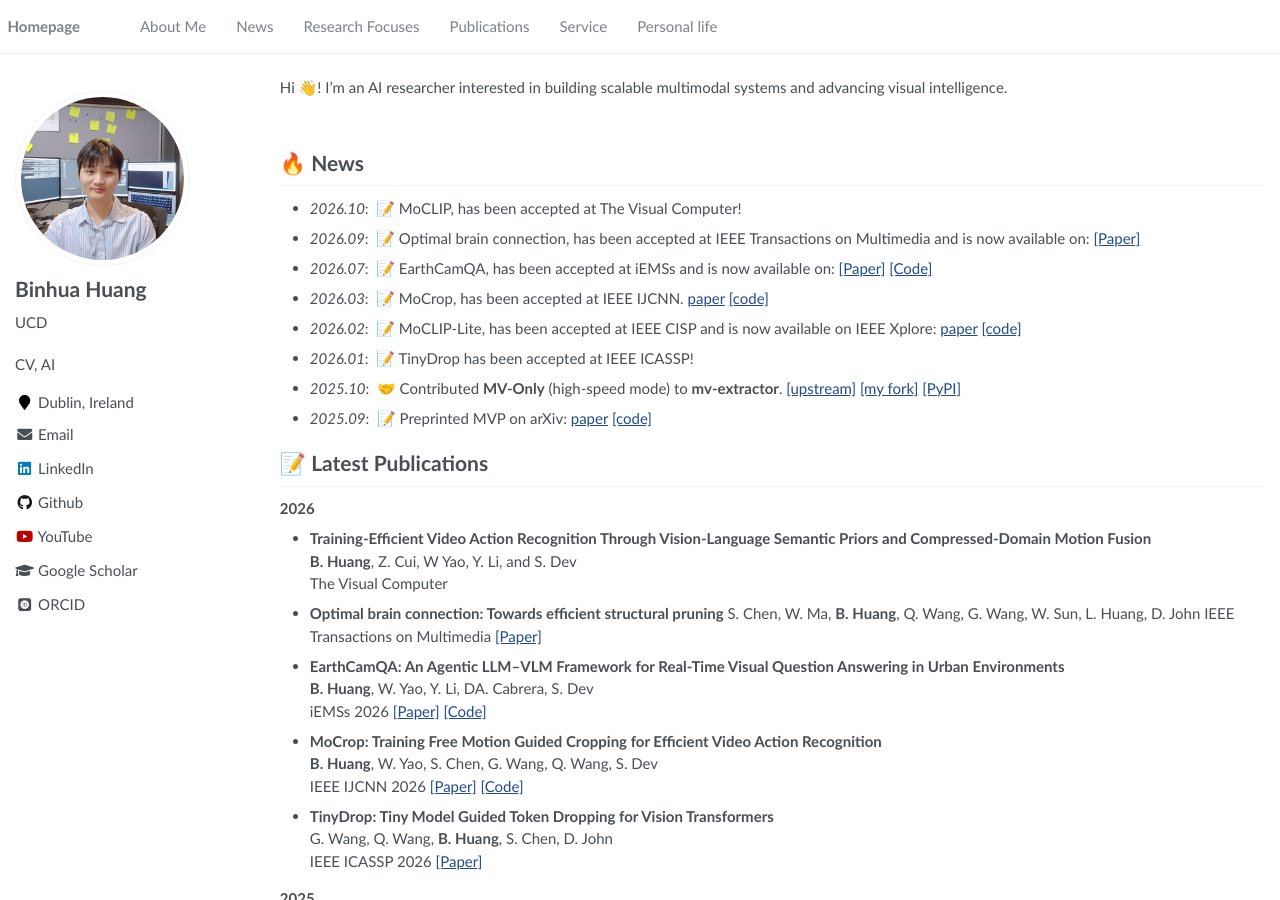
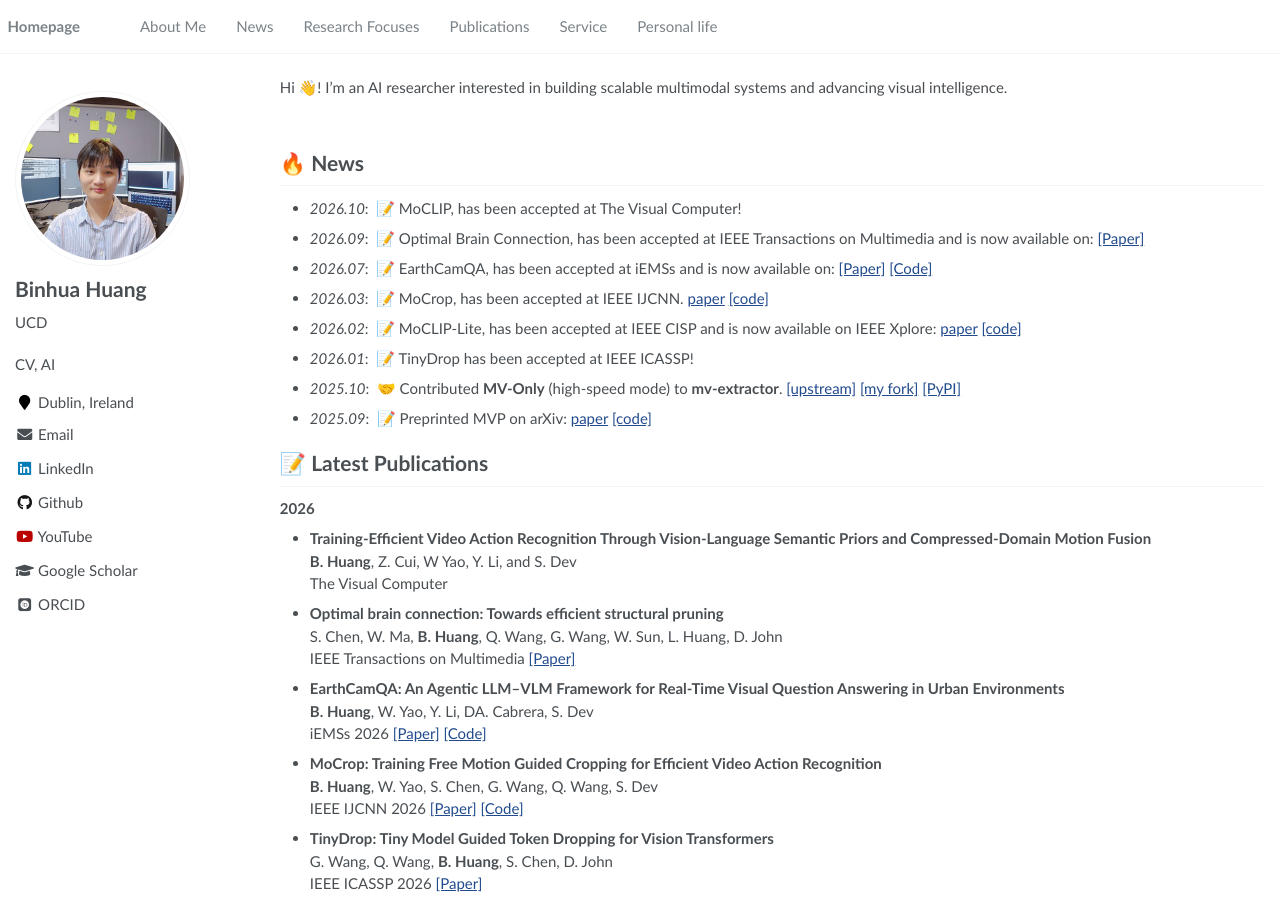
Before and after one commit to microa/microa.github.io, a Jekyll site: the page built from _pages/about.md, in a window 1280 px wide and 900 px high. Built offline with Jekyll 4.4.1, drawn with Linux system fonts in a browser that asks for light colours; some web fonts are replaced.

```diff
--- a/_pages/about.md
+++ b/_pages/about.md
@@ -26,7 +26,7 @@ Hi 👋! I'm an AI researcher interested in building scalable multimodal systems
 
 # 🔥 News
 - *2026.10*: &nbsp;📝 MoCLIP, has been accepted at The Visual Computer!
-- *2026.09*: &nbsp;📝 Optimal brain connection, has been accepted at IEEE Transactions on Multimedia and is now available on: [[Paper]](https://doi.org/10.1109/TMM.2026.3732964)
+- *2026.09*: &nbsp;📝 Optimal Brain Connection, has been accepted at IEEE Transactions on Multimedia and is now available on: [[Paper]](https://doi.org/10.1109/TMM.2026.3732964)
 - *2026.07*: &nbsp;📝 EarthCamQA, has been accepted at iEMSs and is now available on: [[Paper]](https://soumyabratadev.wordpress.com/wp-content/uploads/2026/07/huang2026earthcamqa.pdf) [[Code]](https://github.com/microa/realtime-urban-visual-qa)
 - *2026.03*: &nbsp;📝 MoCrop, has been accepted at IEEE IJCNN. [paper](https://arxiv.org/abs/2509.18473) [[code]](https://github.com/microa/MoCrop)
 - *2026.02*: &nbsp;📝 MoCLIP-Lite, has been accepted at IEEE CISP and is now available on IEEE Xplore: [paper](https://ieeexplore.ieee.org/abstract/document/11259157) [[code]](https://github.com/microa/MoCLIP-Lite)
@@ -45,7 +45,6 @@ Hi 👋! I'm an AI researcher interested in building scalable multimodal systems
 - **Optimal brain connection: Towards efficient structural pruning**
   S. Chen, W. Ma, **B. Huang**, Q. Wang, G. Wang, W. Sun, L. Huang, D. John
   IEEE Transactions on Multimedia [[Paper]](https://doi.org/10.1109/TMM.2026.3732964)
-
 
 - **EarthCamQA: An Agentic LLM–VLM Framework for Real-Time Visual Question Answering in Urban Environments**
   **B. Huang**, W. Yao, Y. Li, DA. Cabrera, S. Dev
```
